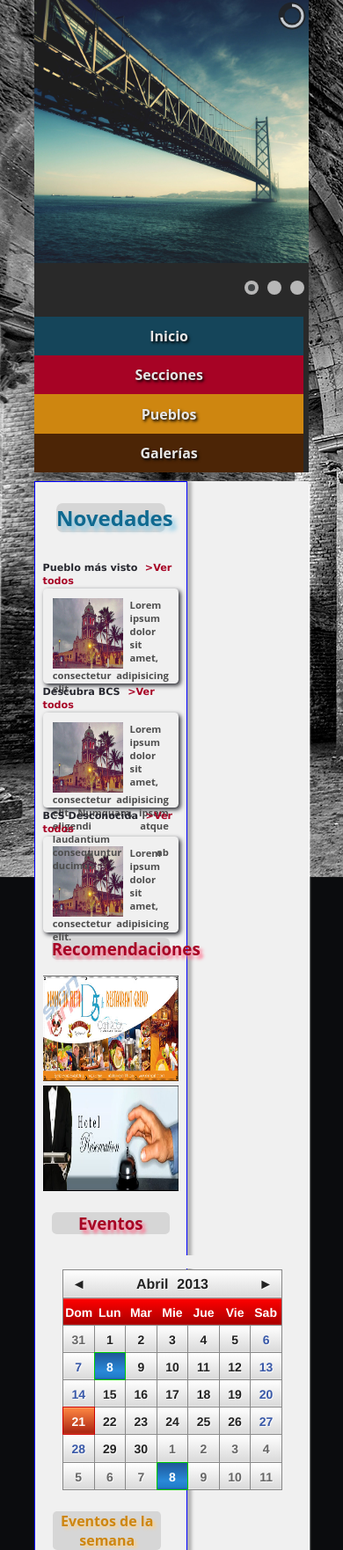
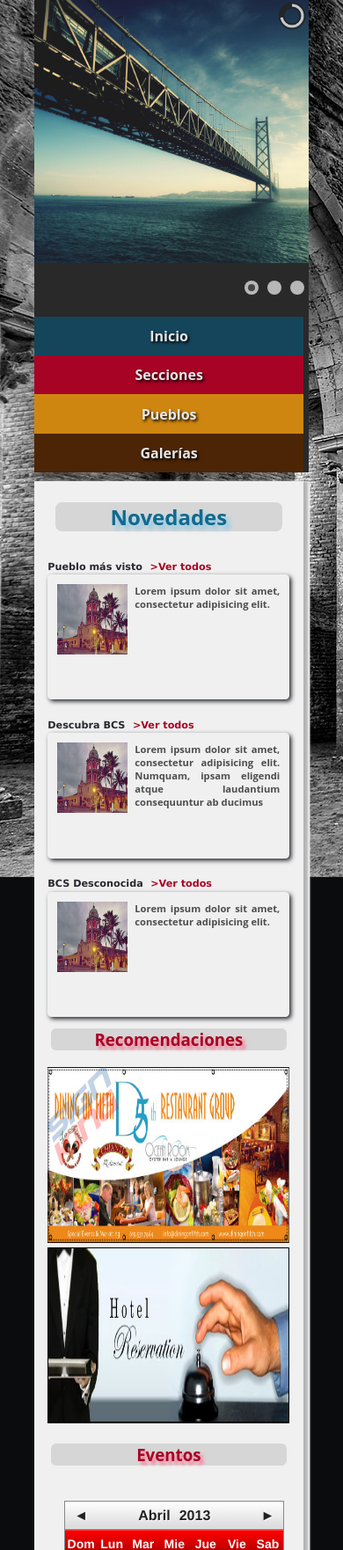
Before and after one commit to adam34/Pueblos-Fundacionales, a Django app: page / in a window 390 px wide; the page is wider, and only the part inside the window is pictured. Shown: the part 203-1965 px from the top of that part at 88% size. Run offline with Django 3.2, Linux system fonts and the light colour scheme; some libraries are stand-ins or nearby versions.

Commit message:
Pendiente Responsive 768px

```diff
--- a/principal/static/css/estilos.css
+++ b/principal/static/css/estilos.css
@@ -825,6 +825,10 @@ nav li.menu a:hover {
     margin-bottom: 3em;
     width: 95%;
   }
+  #weatherslider {
+    width: 95%;
+    height: 240px;
+  }
   .buscar {
     width: 28%;
   }
@@ -842,11 +846,23 @@ nav li.menu a:hover {
     text-align: justify;
   }
   .clima {
+    height: 310px;
     margin-bottom: 0;
     width: 95%;
   }
   .contenedor {
-    height: 2700px;
+    height: 2420px;
+  }
+  .contenido {
+    margin-bottom: 4em;
+  }
+  .contenido p {
+    -ms-border-radius: 0.4em;
+    -moz-border-radius: 0.4em;
+    -webkit-border-radius: 0.4em;
+    -o-border-radius: 0.4em;
+    border-radius: 0.4em;
+    height: 120px;
   }
   .enlaces-utiles {
     height: 300px;
@@ -887,10 +903,12 @@ nav li.menu a:hover {
   }
   .menu-lateral,
   .principal {
-    height: 2450px;
+    height: 2200px;
   }
   .multimedia {
-    height: 380px;
+    font-size: 0.9em;
+    font-weight: bold;
+    height: 325px;
     width: 94%;
   }
   .multimedia p {
@@ -901,8 +919,8 @@ nav li.menu a:hover {
   }
   .multimedia p a img {
     margin: 2em 0.3em;
-    height: 47px;
-    width: 47px;
+    height: 40px;
+    width: 40px;
   }
   .multimedia span {
     padding: 0.5em;
@@ -910,24 +928,24 @@ nav li.menu a:hover {
   }
   .multimedia span a {
     color: #ce8610;
-    font-size: 1.3em;
+    font-size: 1.1em;
     font-weight: bold;
     text-decoration: none;
   }
   .principal {
-    border: thin solid #00f;
     max-width: 55%;
   }
   .relatos {
-    height: 250px;
+    height: 220px;
     margin-bottom: 2em;
     width: 95%;
   }
   .relatos img {
-    height: 70px;
-    width: 70px;
+    height: 60px;
+    width: 60px;
   }
   .telefonos {
+    height: 170px;
     margin: 0.3em;
     width: 95%;
   }
@@ -951,14 +969,18 @@ nav li.menu a:hover {
     text-decoration: none;
   }
   .numerosTelefonicos a img {
-    height: 80px;
-    width: 80px;
+    height: 50px;
+    width: 50px;
   }
   .proximos-eventos article a {
     margin: 0;
   }
   .proximos-eventos span {
     margin-left: 4em;
+  }
+  .recomendaciones img {
+    height: 200px;
+    width: 90%;
   }
   .titulo {
     font-size: 1.5em;
@@ -1008,6 +1030,12 @@ nav li.menu a:hover {
   .logotipo {
     height: 45px;
     width: 45px;
+  }
+  .menu-lateral {
+    max-width: 98%;
+  }
+  .principal {
+    max-width: 98%;
   }
   .titulo {
     font-size: 1.2em;
--- a/principal/static/css/estilos.styl
+++ b/principal/static/css/estilos.styl
@@ -572,7 +572,9 @@ nav
 		height 160px
 		margin-bottom 3em
 		width 95%
-
+	#weatherslider
+		width 95%
+		height 240px
 	.buscar
 		width 28%
 
@@ -587,10 +589,16 @@ nav
 			margin 0 .4em
 			text-align justify
 	.clima
+		height 310px
 		margin-bottom 0
 		width 95%
 	.contenedor
-		height 2700px
+		height 2420px
+	.contenido
+		margin-bottom 4em
+		p
+			bordes(.4em)
+			height 120px
 	.enlaces-utiles
 		height 300px
 		width 95%
@@ -620,10 +628,11 @@ nav
 	.menu-lateral
 		width 42%
 	.menu-lateral, .principal
-		height 2450px
+		height 2200px
 
 	.multimedia
-		height 380px
+		font-size .9em
+		height 325px
 		width 94%
 		p
 			font-size .9em
@@ -632,29 +641,29 @@ nav
 			a
 				img
 					margin 2em .3em
-					height 47px
-					width 47px
+					height 40px
+					width 40px
 		span
 			padding .5em
 			margin 0 4em
 			a
 				color amarillo
-				font-size 1.3em
+				font-size 1.1em
 				text-decoration none
 
 	.principal
-		border thin solid blue
 		max-width 55%
 
 	.relatos
-		height 250px
+		height 220px
 		margin-bottom 2em
 		width 95%
 		img
-			height 70px
-			width 70px
+			height 60px
+			width 60px
 
 	.telefonos
+		height 170px
 		margin .3em
 		width 95%
 		span
@@ -672,8 +681,8 @@ nav
 			color lighten(rojizo, 20%)
 			text-decoration none
 			img
-				height 80px
-				width 80px
+				height 50px
+				width 50px
 
 	.proximos-eventos
 		article
@@ -681,6 +690,10 @@ nav
 				margin 0
 		span
 			margin-left 4em
+	.recomendaciones
+		img
+			height 200px
+			width 90%
 	.titulo
 		font-size 1.5em
 		width 45%
@@ -710,6 +723,10 @@ nav
 	.logotipo
 		height 45px
 		width 45px
+	.menu-lateral
+		max-width 98%
+	.principal
+		max-width 98%
 	.titulo
 		font-size 1.2em
 		width 40%
```
